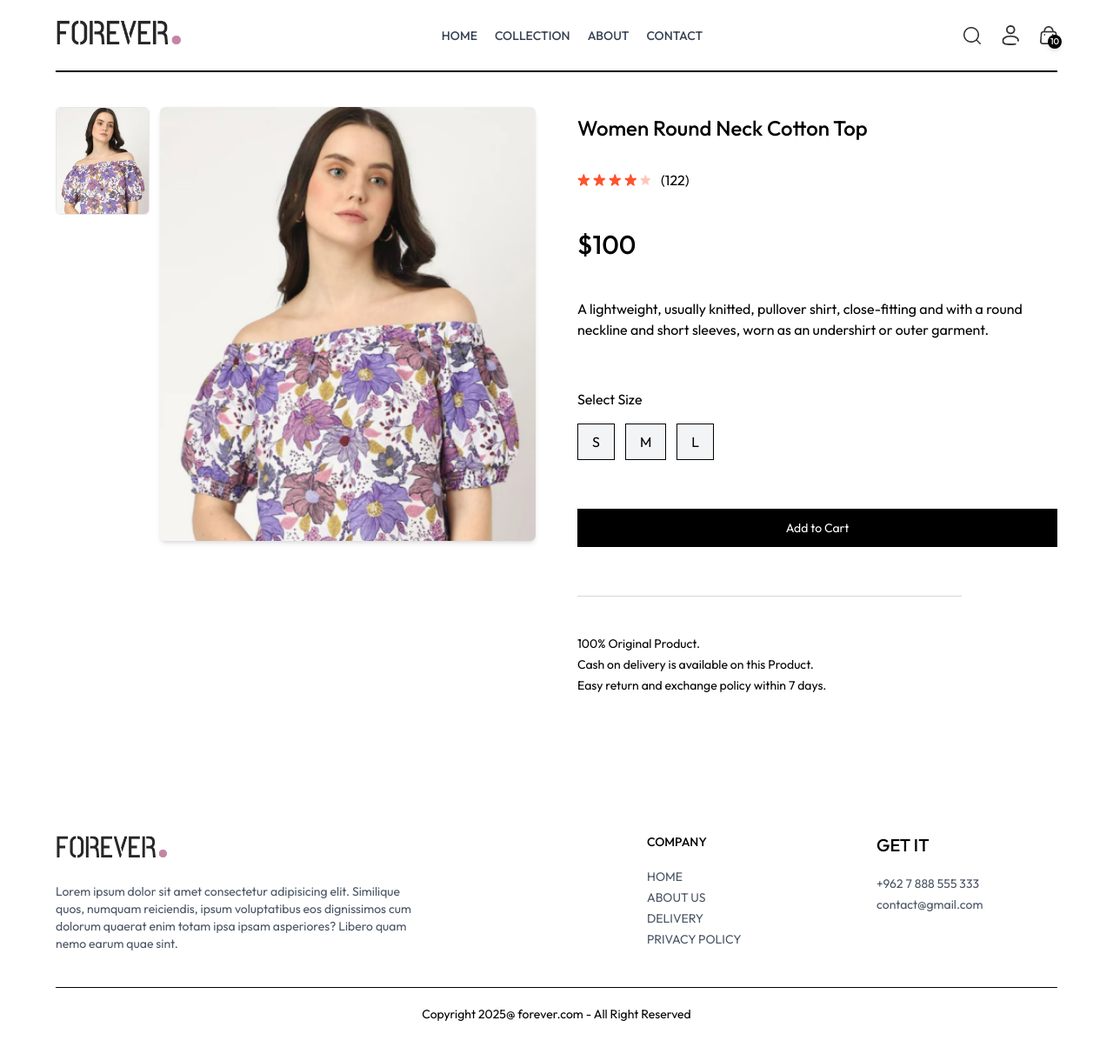
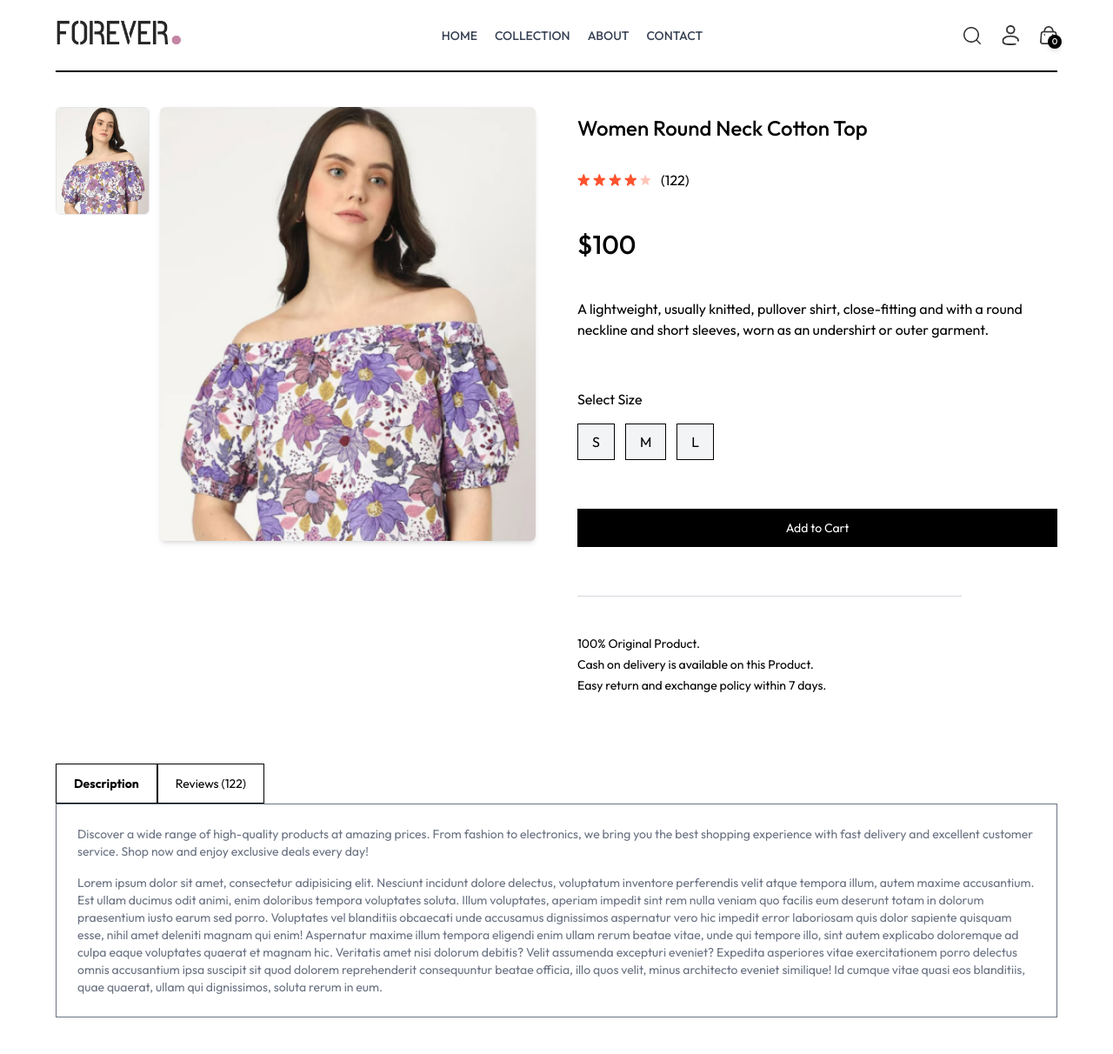
Before and after one commit to mohammad2001ah/forever, a React (Vite) app in the folder client/: page /product/aaaaa in a window 1280 px wide. Shown: the top 1212 px of the page at 87% size. Built offline with nearby package versions, Linux system fonts and the light colour scheme.

Commit message:
cart counter

```diff
--- a/client/package.json
+++ b/client/package.json
@@ -14,6 +14,7 @@
     "react": "^19.1.1",
     "react-dom": "^19.1.1",
     "react-router-dom": "^7.9.4",
+    "react-toastify": "^11.0.5",
     "tailwindcss": "^4.1.14"
   },
   "devDependencies": {
--- a/client/src/App.jsx
+++ b/client/src/App.jsx
@@ -12,10 +12,13 @@ import About from './pages/About';
 import Navbar from './components/Navbar';
 import Footer from './components/Footer';
 import SearchBar from './components/SearchBar';
+import { ToastContainer, toast } from 'react-toastify';
+import 'react-toastify/dist/ReactToastify.css';
 
 const App = () => {
   return (
     <div className='px-4 sm:px-[5vw] md:-[7vw] lg:-[9vw]'>
+      <ToastContainer/>
       <Navbar/>
       <SearchBar/>
       <Routes>
--- a/client/src/components/Navbar.jsx
+++ b/client/src/components/Navbar.jsx
@@ -6,7 +6,7 @@ import { ShopContext } from '../context/ShopContext'
 
 const Navbar = () => {
   const [ visible ,setVisible]=useState(false);
-  const {setShowSearch}=useContext(ShopContext);
+  const {setShowSearch,getCartCount}=useContext(ShopContext);
   return (
     <div className='flex items-center justify-between py-5 font-medium'>
       <Link to="/">
@@ -50,7 +50,7 @@ const Navbar = () => {
         </div>
         <Link to='/cart' className='relative'>
           <img src={assets.cart_icon} className='w-5 cursor-pointer min-w-5' alt="cart"/>
-          <p className='absolute right-[-5px] bottom-[-5px] flex items-center justify-center w-4 shadow-md text-center leading-4 bg-black text-white aspect-square rounded-full text-[10px]'>10</p>
+          <p className='absolute right-[-5px] bottom-[-5px] flex items-center justify-center w-4 shadow-md text-center leading-4 bg-black text-white aspect-square rounded-full text-[10px]'>{getCartCount()}</p>
         </Link>
         <img onClick={()=>setVisible(true)} src={assets.menu_icon} className='w-7 cursor-pointer sm:hidden ' alt="menu"/>
       </div>
--- /dev/null
+++ b/client/src/components/RelatedProduct.jsx
@@ -0,0 +1,41 @@
+import React, { use } from 'react'
+import { useContext,useState } from 'react';
+import { ShopContext } from '../context/ShopContext';
+import { useEffect } from 'react';
+import Title from './Title';
+import ProductItem from './ProductItem';
+
+const RelatedProduct = ({category,subCategory}) => {
+  const {products} = useContext(ShopContext);
+  const [related, setRelated] = useState([]);
+
+  useEffect(() => {
+    if(products.length > 0){
+      let productCopy=products.slice();
+      productCopy= productCopy.filter((item)=>category === item.category);
+      productCopy= productCopy.filter((item)=>subCategory === item.subCategory);
+      setRelated(productCopy.slice(0,5));
+    }
+
+  }, [category, subCategory, products]);
+  return (
+    <div className='my-24'>
+      <div className='text-center text-3xl py-2'>
+        <Title text1={"RELATED"} text2={"PRODUCTS"}/>
+      </div>
+      <div className='grid grid-cols-2 sm:grid-cols-3 md:grid-cols-4 lg:grid-cols-5 gap-4 gap-y-6'>
+        {related.map((item,index)=>(
+          <ProductItem key={index}
+          id={item._id}
+          name={item.name}
+          image={item.image}
+          price={item.price}
+
+          />
+        ))}
+      </div>
+    </div>
+  )
+};
+
+export default RelatedProduct;
--- a/client/src/context/ShopContext.jsx
+++ b/client/src/context/ShopContext.jsx
@@ -1,30 +1,74 @@
 import { createContext } from "react";
-import {products} from '../assets/assets'
-import { useState } from "react";
+import { products } from "../assets/assets";
+import { useState, useEffect } from "react";
+import { toast } from "react-toastify";
 
 export const ShopContext = createContext();
 
 const ShopContextProvider = (props) => {
-  const currency='$';
-  const delivery_fee=10;
+  const currency = "$";
+  const delivery_fee = 10;
 
-  const [search ,setSearch]=useState('');
-  const [showSearch,setShowSearch]=useState(false);
+  const [search, setSearch] = useState("");
+  const [showSearch, setShowSearch] = useState(false);
+  const [cartItems, setCartItems] = useState({});
 
-  const value={
+  // Add to cart function
+  const addToCart = (itemId, size) => {
+    if (!size) {
+      toast.error("Please select a size");
+      return;
+    }
+
+    let cartData = structuredClone(cartItems);
+
+    if (cartData[itemId]) {
+      if (cartData[itemId][size]) {
+        cartData[itemId][size] += 1;
+      } else {
+        cartData[itemId][size] = 1;
+      }
+    } else {
+      cartData[itemId] = {};
+      cartData[itemId][size] = 1;
+    }
+
+    setCartItems(cartData);
+  };
+
+  const getCartCount = () => {
+    let totalCount = 0;
+    for (const itemId in cartItems) {
+      for (const size in cartItems[itemId]) {
+        totalCount += cartItems[itemId][size];
+      }
+    }
+    return totalCount;
+  };
+
+
+
+
+  // useEffect(() => {
+  //   localStorage.setItem("cartItems", JSON.stringify(cartItems));
+  // }, [cartItems]);
+
+  // Values to provide
+  const value = {
     products,
     currency,
     delivery_fee,
     search,
     setSearch,
     showSearch,
-    setShowSearch
-  }
-  return (
-    <ShopContext.Provider value={value}>
-      {props.children}
-    </ShopContext.Provider>
-  )
+    setShowSearch,
+    cartItems,
+    addToCart,
+    getCartCount,
+
+  };
+
+  return <ShopContext.Provider value={value}>{props.children}</ShopContext.Provider>;
 };
 
 export default ShopContextProvider;
--- a/client/src/pages/Product.jsx
+++ b/client/src/pages/Product.jsx
@@ -2,11 +2,12 @@ import React, { useContext,useState,useEffect } from 'react';
 import { useParams } from 'react-router-dom';
 import { ShopContext } from '../context/ShopContext';
 import { assets } from '../assets/assets';
+import RelatedProduct from '../components/relatedProduct';
 
 function Product() {
 
   const {productId }= useParams();
-  const {products,currency} = useContext(ShopContext);
+  const {products,currency,addToCart} = useContext(ShopContext);
   const [productData, setProductData] = useState(false);
   const [image,setImage]= useState('');
   const [size,setSize]= useState('');
@@ -71,7 +72,7 @@ function Product() {
               }
             </div>
           </div>
-          <button className='bg-black text-white px-8 py-3 text-sm hover:bg-gray-800 active:bg-gray-700 transition duration-200'>
+          <button onClick={()=>addToCart(productData._id,size)} className='bg-black text-white px-8 py-3 text-sm hover:bg-gray-800 active:bg-gray-700 transition duration-200'>
               Add to Cart
           </button>
           <hr className='mt-8 sm:w-4/5 border-gray-300'/>
@@ -82,6 +83,19 @@ function Product() {
           </div>
         </div>
       </div>
+      {/* ---------description section---------- */}
+      <div className='mt-20'>
+        <div className='flex'>
+          <b className='border px-5 py-3 text-sm'>Description</b>
+          <p className='border px-5 py-3 text-sm'> Reviews (122)</p>
+        </div>
+        <div className='flex flex-col gap-4 border px-6 py-6 text-sm text-gray-500'>
+            <p>Discover a wide range of high-quality products at amazing prices. From fashion to electronics, we bring you the best shopping experience with fast delivery and excellent customer service. Shop now and enjoy exclusive deals every day!</p>
+            <p>Lorem ipsum dolor sit amet, consectetur adipisicing elit. Nesciunt incidunt dolore delectus, voluptatum inventore perferendis velit atque tempora illum, autem maxime accusantium. Est ullam ducimus odit animi, enim doloribus tempora voluptates soluta. Illum voluptates, aperiam impedit sint rem nulla veniam quo facilis eum deserunt totam in dolorum praesentium iusto earum sed porro. Voluptates vel blanditiis obcaecati unde accusamus dignissimos aspernatur vero hic impedit error laboriosam quis dolor sapiente quisquam esse, nihil amet deleniti magnam qui enim! Aspernatur maxime illum tempora eligendi enim ullam rerum beatae vitae, unde qui tempore illo, sint autem explicabo doloremque ad culpa eaque voluptates quaerat et magnam hic. Veritatis amet nisi dolorum debitis? Velit assumenda excepturi eveniet? Expedita asperiores vitae exercitationem porro delectus omnis accusantium ipsa suscipit sit quod dolorem reprehenderit consequuntur beatae officia, illo quos velit, minus architecto eveniet similique! Id cumque vitae quasi eos blanditiis, quae quaerat, ullam qui dignissimos, soluta rerum in eum.</p>
+        </div>
+      </div>
+      {/* display products */}
+      <RelatedProduct category={productData.category} subCategory={productData.subCategory}/>
 
     </div>
   ): <div className='opacity-0'></div>
```
Also changed, not shown: 1 other file (tests, documents, lock files or other folders).
